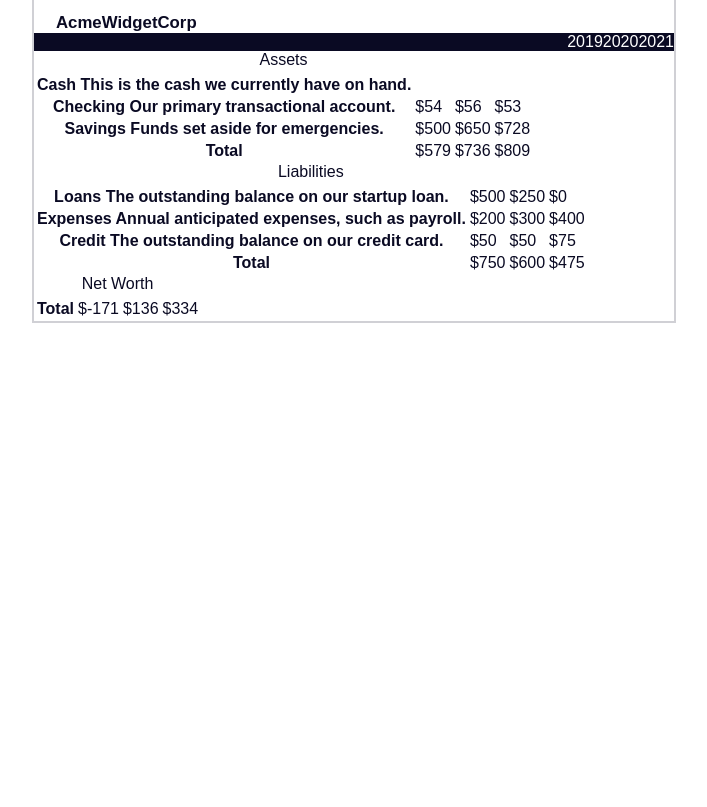
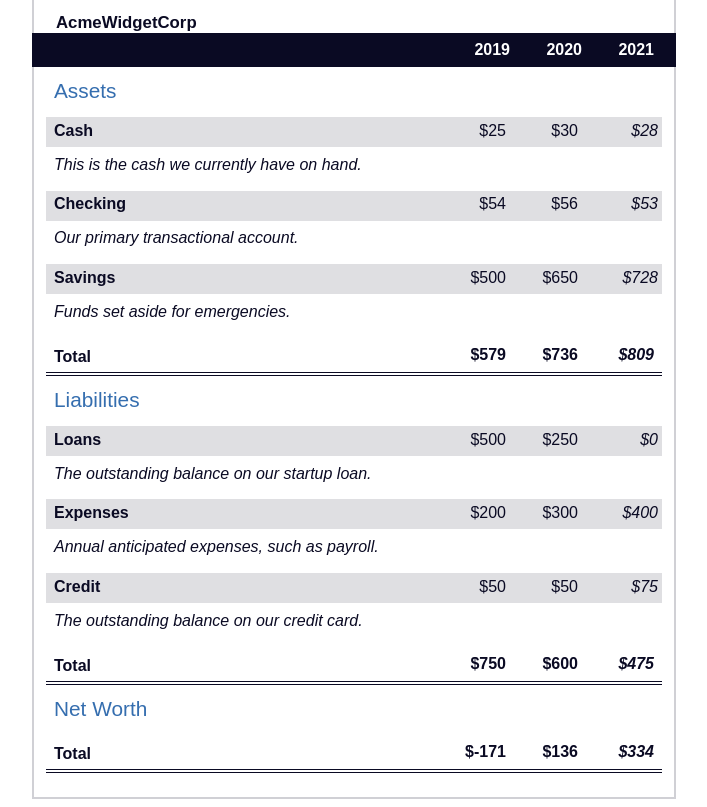
Before and after one commit to benardop/fcc-balance-sheet, a plain HTML site: page index.html in a window 1280 px wide. Shown: the part 46-853 px from the top of the page, without its empty margins (286-993 px from the left). Before the commit the page ends 800 px from the top, so only its background shows below. Drawn offline with Linux system fonts and the light colour scheme.

Commit message:
Create a selector to target the td elements within the 'tr.data'

```diff
--- a/css/styles.css
+++ b/css/styles.css
@@ -10,15 +10,15 @@ body {
     set the visible portion of an element using 'clip' property
  */
 span[class~="sr-only"] {
-    border: 0;
-    clip: rect(1px 1px 1px 1px);
-    clip-path: inset(50%);
-    -webkit-clip-path: inset(50%);
-    overflow: hidden;
-    white-space: nowrap;
-    position: absolute;
-    margin: -1px;
-    padding: 0;
+    border: 0 !important;
+    clip: rect(1px 1px 1px 1px) !important;
+    clip-path: inset(50%) !important;
+    -webkit-clip-path: inset(50%) !important;
+    overflow: hidden !important;
+    white-space: nowrap !important;
+    position: absolute !important;
+    margin: -1px !important;
+    padding: 0 !important;
 }
 
 h1 {
@@ -62,4 +62,99 @@ section {
     top: 0;
     color: #fff;
     background-color: #0a0a23;
+    z-index: 999; /*this ensures years do not get hidden*/
+    margin: 0 -2px;
+    padding: 0.5rem calc(1.25rem  + 2px) 0.5rem 0;
 }
+
+
+/*
+The span[class] syntax will target any span
+ element that has a class attribute set,
+regardless of the attribute's value.
+*/
+#years span[class] {
+ font-weight: bold;
+ text-align: right;
+ width: 4.5rem;
+}
+
+.table-wrap {
+    padding: 0 0.75rem 1.5rem 0.75rem;
+  }
+
+  table {
+    border-collapse: collapse;
+    border: 0;
+    width: 100%;
+    position: relative;
+    margin-top: 3rem;
+  }
+
+  table caption {
+    color: #356eaf;
+    font-size: 1.3em;
+    font-weight: normal;
+    position: absolute;
+    top: -2.25rem;
+    left: 0.5rem;
+  }
+
+  tbody td {
+    width: 100vw;
+    min-width: 4rem;
+    max-width: 4rem;
+  }
+
+  tbody th {
+    width: calc(100% - 12rem);
+  }
+
+  tr[class="total"] {
+    border-bottom: 4px double #0a0a23;
+    font-weight: bold;
+  }
+
+  tr[class="total"] th {
+    text-align: left;
+    padding: 0.5rem 0 0.25rem 0.5rem;
+  }
+
+  tr.total td {
+    text-align: right;
+    padding: 0 0.25rem;
+  }
+
+  tr.total td:nth-of-type(3) {
+    padding: 0.5rem;
+  }
+
+  tr.total:hover {
+    background-color: #99c9ff;
+  }
+
+  td.current {
+    font-style: italic;
+  }
+
+  tr.data {
+    background-image: linear-gradient(to bottom, #dfdfe2 1.845rem, white 1.845rem);
+  }
+
+  tr.data th {
+   text-align: left;
+   padding: 0.3rem 0.5rem;
+  }
+
+  tr.data th .description {
+    display: block;
+    font-style: italic;
+    font-weight: normal;
+    padding: 1rem 0 0.75rem;
+    margin-right: -13.5rem;
+  }
+  tr.data td {
+    vertical-align: top;
+    text-align: right;
+    padding: 0.3rem 0.25rem 0;
+  }
--- a/index.html
+++ b/index.html
@@ -38,6 +38,9 @@
                     <tbody>
                         <tr class="data">
                             <th>Cash <span class="description">This is the cash we currently have on hand.</span></th>
+                            <td>$25</td>
+                            <td>$30</td>
+                            <td class="current">$28</td>
                         </tr>
                         <tr class="data">
                             <th>Checking <span class="description">Our primary transactional account.</span></th>
```
